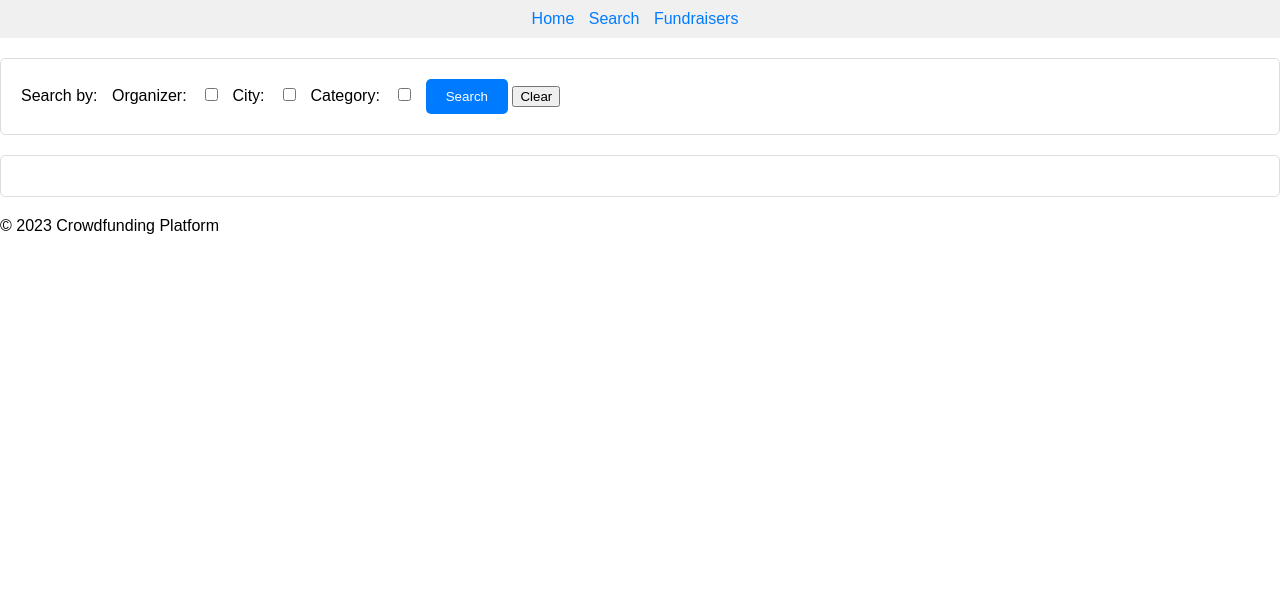
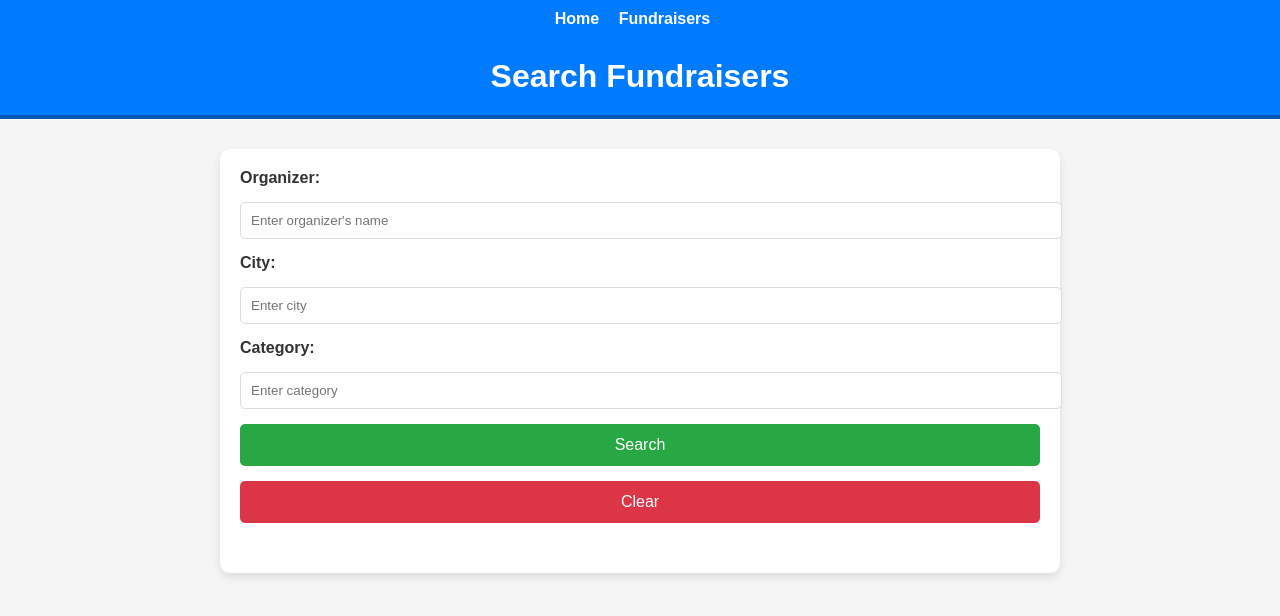
Before and after one commit to Dhruvp-132/Web_Development_II_Ass3, a website: page search.html in a window 1280 px wide. Drawn offline with Linux system fonts and the light colour scheme.

Commit message:
Updating

```diff
--- a/search.html
+++ b/search.html
@@ -1,156 +1,207 @@
 <!DOCTYPE html>
 <html lang="en">
 <head>
+    <meta charset="UTF-8">
+    <meta name="viewport" content="width=device-width, initial-scale=1.0">
     <title>Crowdfunding Platform - Search Fundraisers</title>
     <style>
         body {
             font-family: Arial, sans-serif;
+            background-color: #f5f5f5;
             margin: 0;
             padding: 0;
+            box-sizing: border-box;
         }
         .menu {
-            margin-bottom: 20px;
-            background-color: #f0f0f0;
+            background-color: #007BFF;
             padding: 10px;
             text-align: center;
         }
         .menu a {
-            margin-right: 10px;
+            margin-right: 15px;
             text-decoration: none;
-            color: #007BFF;
+            color: white;
+            font-weight: bold;
         }
-        .search-form {
+        h1 {
+            text-align: center;
+            color: #333;
+            padding: 20px 0;
+            margin: 0;
+            background-color: #007BFF;
+            color: white;
+            border-bottom: 4px solid #0056b3;
+        }
+        .container {
+            max-width: 800px;
+            margin: 30px auto;
+            padding: 20px;
+            background-color: white;
+            border-radius: 10px;
+            box-shadow: 0 4px 8px rgba(0, 0, 0, 0.1);
+        }
+        form {
+            display: flex;
+            flex-direction: column;
+            gap: 15px;
+        }
+        label {
+            font-weight: bold;
+            color: #333;
+        }
+        input[type="text"] {
+            padding: 10px;
+            border: 1px solid #ddd;
+            border-radius: 5px;
+            width: 100%;
+        }
+        button {
+            padding: 12px;
+            color: white;
+            background-color: #28a745;
+            border: none;
+            border-radius: 5px;
+            font-size: 16px;
+            cursor: pointer;
+            width: 100%;
+        }
+        button:hover {
+            background-color: #218838;
+        }
+        .clear-btn {
+            background-color: #dc3545;
+        }
+        button.clear-btn:hover {
+            background-color: #c82333;
+        }
+        #results {
+            margin-top: 30px;
+        }
+        .fundraiser {
             margin: 20px 0;
             padding: 20px;
             border: 1px solid #ddd;
             border-radius: 5px;
+            background-color: #f8f9fa;
+            box-shadow: 0 2px 4px rgba(0, 0, 0, 0.1);
         }
-        .search-form label {
-            margin-right: 10px;
+        .fundraiser h2 {
+            margin-top: 0;
+            color: #007BFF;
         }
-        .search-form input[type="checkbox"] {
-            margin-right: 10px;
-        }
-        .search-form button[type="submit"] {
+        .fundraiser a {
+            display: inline-block;
+            margin-top: 10px;
+            padding: 10px 15px;
             background-color: #007BFF;
-            color: #ffffff;
-            padding: 10px 20px;
-            border: none;
-            border-radius: 5px;
-            cursor: pointer;
-        }
-        .search-form button[type="submit"]:hover {
-            background-color: #0069d9;
-        }
-        .search-results {
-            margin: 20px 0;
-            padding: 20px;
-            border: 1px solid #ddd;
+            color: white;
+            text-decoration: none;
             border-radius: 5px;
         }
-        .search-results ul {
-            list-style: none;
-            padding: 0;
-            margin: 0;
+        .fundraiser a:hover {
+            background-color: #0056b3;
         }
-        .search-results li {
-            margin-bottom: 10px;
+        p {
+            color: #555;
         }
-        .search-results a {
-            text-decoration: none;
-            color: #007BFF;
+        @media (max-width: 600px) {
+            .container {
+                padding: 15px;
             }
-        .error-message {
-            color: #FF0000;
-            font-weight: bold;
+            form {
+                gap: 10px;
+            }
+            button {
+                font-size: 14px;
+            }
         }
     </style>
 </head>
 <body>
 
-    <header>
-        <nav class="menu">
+    <div class="menu">
         <a href="index.html">Home</a>
-            <a href="search.html">Search</a>
-            <a href="fundraiser.html">Fundraisers</a>
-        </nav>
-    </header>
+        <a href="search.html">Fundraisers</a>
+    </div>
 
-    <main>
-        <section class="search-form">
-            <form>
-                <label>Search by:</label>
-                <label>Organizer:</label>
-                <input type="checkbox" id="organizer-checkbox" name="organizer">
-                <label>City:</label>
-                <input type="checkbox" id="city-checkbox" name="city">
-                <label>Category:</label>
-                <input type="checkbox" id="category-checkbox" name="category">
-                <button type="submit">Search</button>
-                <button type="button" onclick="clearCheckboxes()">Clear</button>
+    <h1>Search Fundraisers</h1>
+
+    <div class="container">
+        <form id="searchForm">
+            <label for="organizer">Organizer:</label>
+            <input type="text" id="organizer" name="organizer" placeholder="Enter organizer's name">
+
+            <label for="city">City:</label>
+            <input type="text" id="city" name="city" placeholder="Enter city">
+
+            <label for="category">Category:</label>
+            <input type="text" id="category" name="category" placeholder="Enter category">
+
+            <button type="button" onclick="searchFundraisers()">Search</button>
+            <button type="button" class="clear-btn" onclick="clearFields()">Clear</button>
         </form>
-        </section>
 
-        <div class="search-results">
-            <ul id="search-results"></ul>
+        <div id="results"></div>
     </div>
 
     <script>
-            const searchForm = document.querySelector('.search-form');
-            const organizerCheckbox = document.querySelector('#organizer-checkbox');
-            const cityCheckbox = document.querySelector('#city-checkbox');
-            const categoryCheckbox = document.querySelector('#category-checkbox');
-            const searchResults = document.querySelector('#search-results');
+        function searchFundraisers() {
+            const organizer = document.getElementById('organizer').value;
+            const city = document.getElementById('city').value;
+            const category = document.getElementById('category').value;
 
-            searchForm.addEventListener('submit', (e) => {
-                e.preventDefault();
-                const criteria = [];
-                if (organizerCheckbox.checked) criteria.push('organizer');
-                if (cityCheckbox.checked) criteria.push('city');
-                if (categoryCheckbox.checked) criteria.push('category');
-
-                if (criteria.length === 0) {
-                    alert('Please select at least one criteria');
+            if (!organizer && !city && !category) {
+                alert('Please provide at least one search criterion.');
                 return;
             }
 
-                const searchParams = new URLSearchParams();
-                criteria.forEach((criterion) => {
-                    searchParams.append(criterion, 'true');
-                });
+            let query = `http://localhost:3000/search?`;
+            if (organizer) query += `organizer=${encodeURIComponent(organizer)}&`;
+            if (city) query += `city=${encodeURIComponent(city)}&`;
+            if (category) query += `category=${encodeURIComponent(category)}`;
 
-                fetch(`/search?${searchParams.toString()}`)
-                    .then(response => response.json())
+            query = query.replace(/[&?]$/, '');
+
+            fetch(query)
+                .then(response => {
+                    if (!response.ok) {
+                        throw new Error('Network response was not ok ' + response.statusText);
+                    }
+                    return response.json();
+                })
                 .then(data => {
-                        searchResults.innerHTML = '';
+                    const container = document.getElementById('results');
+                    container.innerHTML = '';
                     if (data.length === 0) {
-                            const errorMessage = document.createElement('p');
-                            errorMessage.className = 'error-message';
-                            errorMessage.textContent = 'No fundraisers found';
-                            searchResults.appendChild(errorMessage);
+                        container.innerHTML = '<p style="color: red; font-weight: bold;">No fundraisers found.</p>';
                     } else {
                         data.forEach(fundraiser => {
-                                const li = document.createElement('li');
-                                li.innerHTML = `
-                                    <a href="fundraiser.html?id=${fundraiser.FUNDRAISER_ID}">${fundraiser.CAPTION}</a>
-                                `;
-                                searchResults.appendChild(li);
+                            const div = document.createElement('div');
+                            div.className = 'fundraiser';
+                            div.innerHTML = `
+                                <h2>${fundraiser.CAPTION}</h2>
+                                <p>Organized by: ${fundraiser.ORGANIZER}</p>
+                                <p>City: ${fundraiser.CITY}</p>
+                                <p>Category: ${fundraiser.CATEGORY}</p>
+                                <a href="fundraiser.html?id=${fundraiser.FUNDRAISER_ID}">View Details</a>`;
+                            container.appendChild(div);
                         });
                     }
+                })
+                .catch(error => {
+                    console.error('Error:', error);
+                    const container = document.getElementById('results');
+                    container.innerHTML = `<p style="color: red;">An error occurred: ${error.message}</p>`;
                 });
-            });
+        }
 
-            function clearCheckboxes() {
-                organizerCheckbox.checked = false;
-                cityCheckbox.checked = false;
-                categoryCheckbox.checked = false;
+        function clearFields() {
+            document.getElementById('organizer').value = '';
+            document.getElementById('city').value = '';
+            document.getElementById('category').value = '';
+            document.getElementById('results').innerHTML = '';
         }
     </script>
-    </main>
-
-    <footer>
-        <p>&copy; 2023 Crowdfunding Platform</p>
-    </footer>
 
 </body>
 </html>
```
Lines whose indentation alone changed are shown as unchanged.
